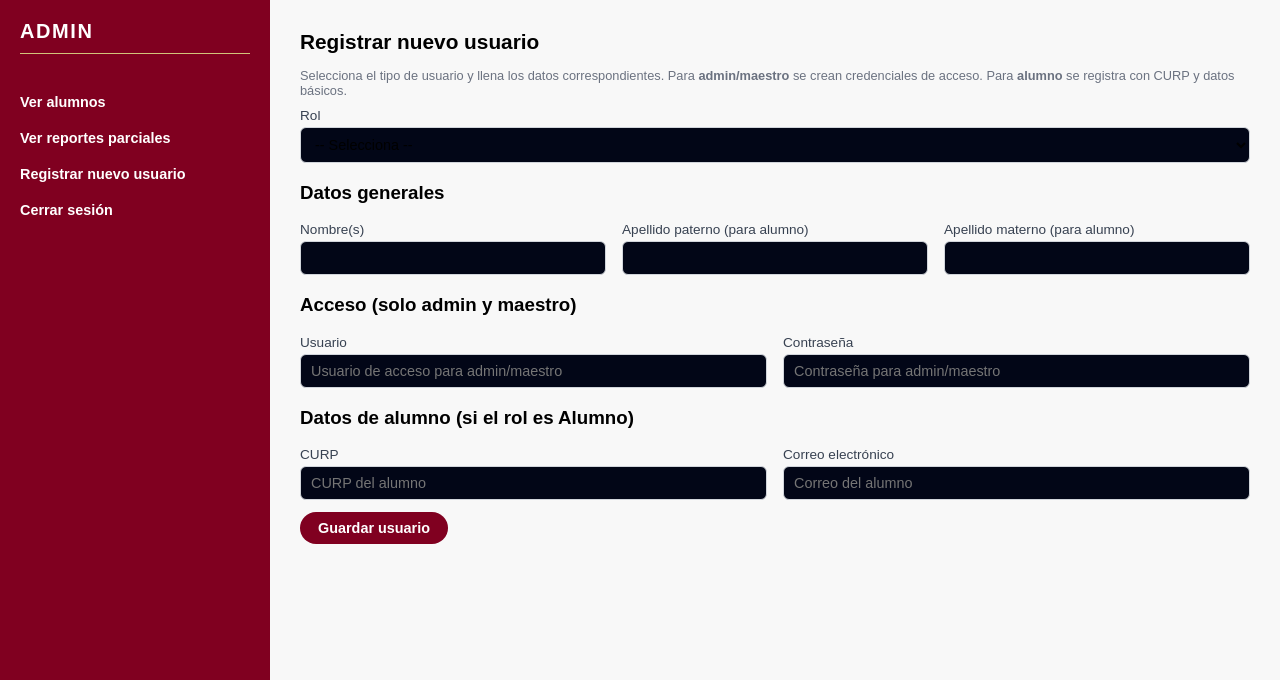
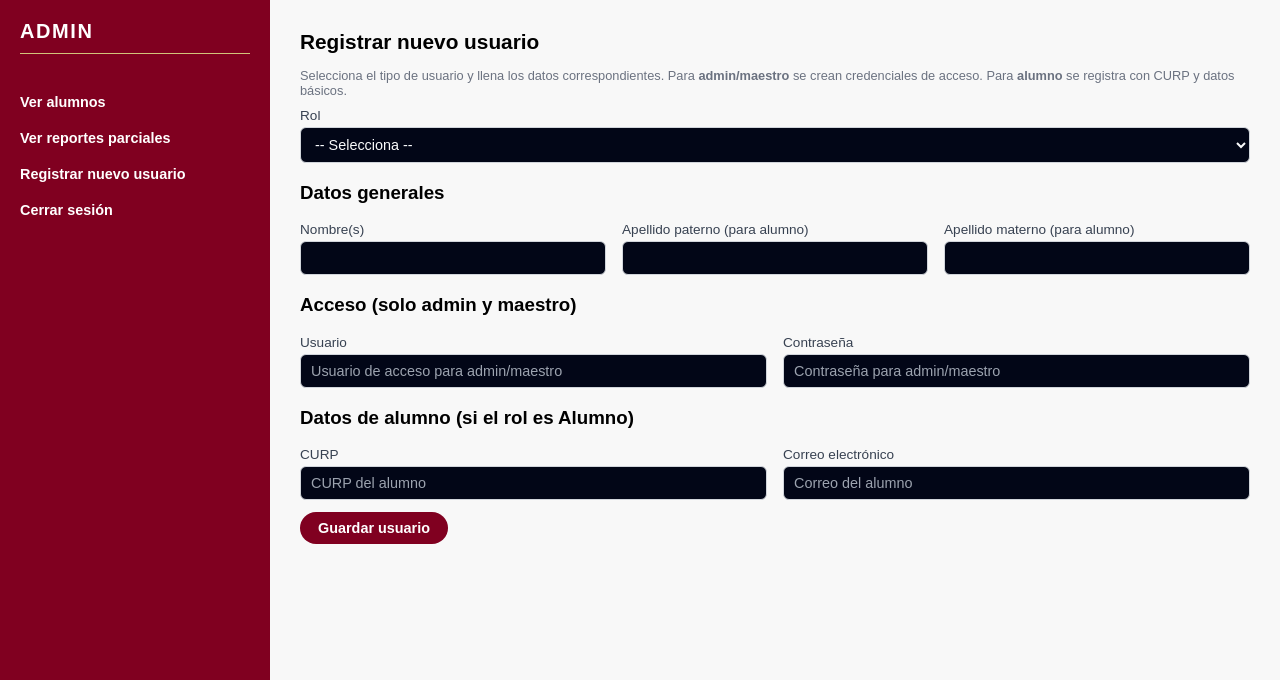
Before and after one commit to gerardotuz/prototipos, a Flask app: page /admin/usuarios/nuevo in a window 1280 px wide. Shown: the part 127-807 px from the top of the page. Run offline with Flask 3, Linux system fonts and the light colour scheme; the visitor is signed in with stand-in values (Sample User, id 1).

Commit message:
Update admin_nuevo_usuario.html

```diff
--- a/templates/admin_nuevo_usuario.html
+++ b/templates/admin_nuevo_usuario.html
@@ -10,9 +10,31 @@
             font-family: Arial, sans-serif;
             background:#f3f4f6;
         }
-        body td {
-    color: #e5e7eb;
+       /* Campos del formulario: rol, nombres, usuario, CURP, etc. */
+input[type="text"],
+input[type="password"],
+input[type="email"],
+input[type="number"],
+select,
+textarea {
+    padding: 8px 10px;
+    border-radius: 6px;
+    border: 1px solid #1f2937;
+    font-size: 0.9rem;
+    background: #020617;   /* fondo oscuro */
+    color: #f9fafb;        /* TEXTO CLARO */
 }
+
+/* Placeholders en gris suave */
+input[type="text"]::placeholder,
+input[type="password"]::placeholder,
+input[type="email"]::placeholder,
+input[type="number"]::placeholder,
+textarea::placeholder {
+    color: #9ca3af;
+    opacity: 1;
+}
+
         header {
             background:#020617;
             border-bottom:1px solid #374151;
```
